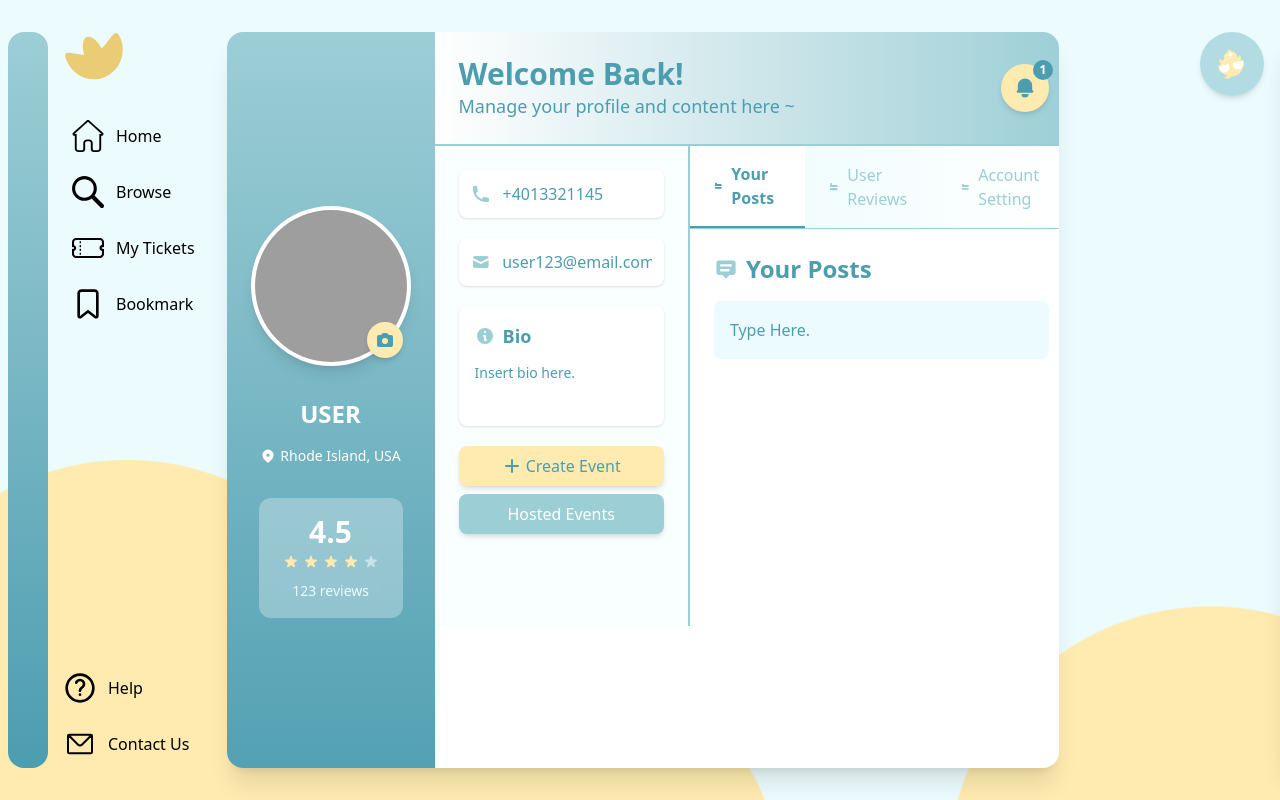
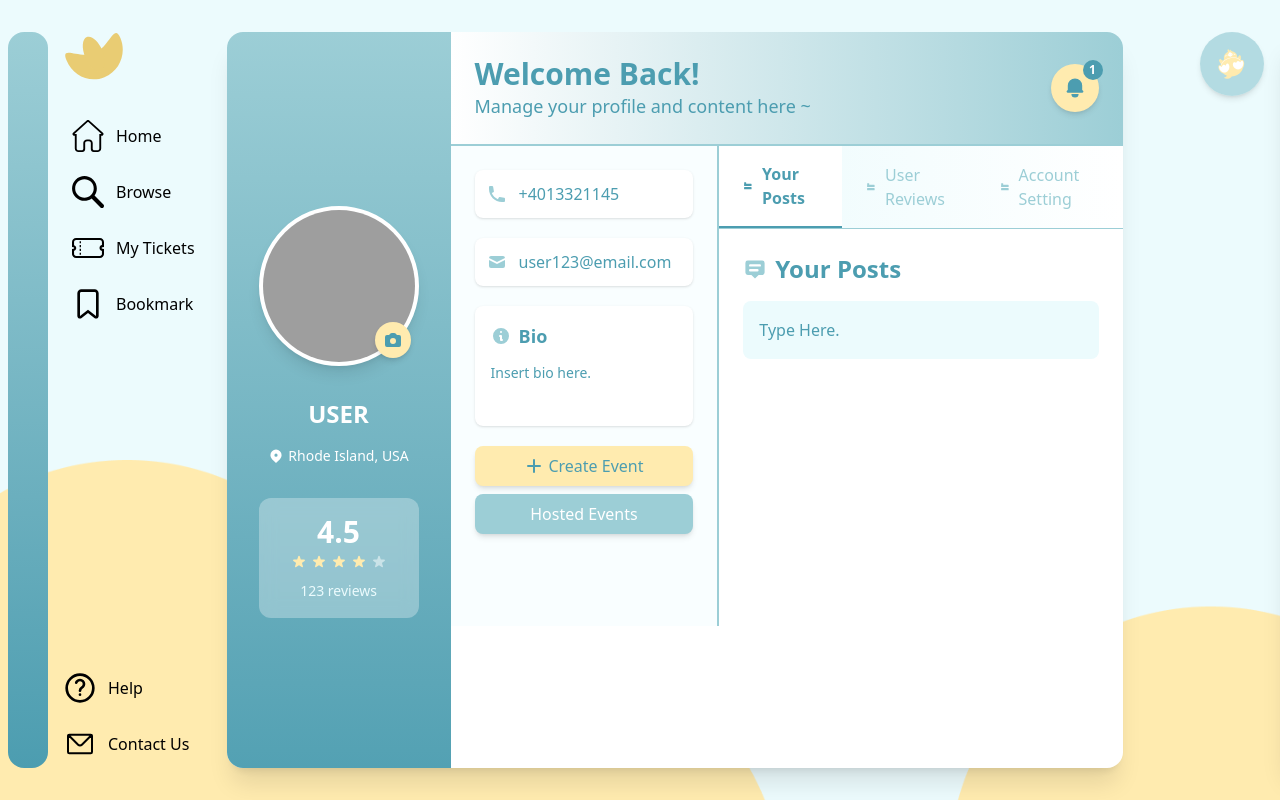
Before and after one commit to urkodi/EventSite, a React (Vite) app: page /profile in a window 1280 px wide. Built offline with nearby package versions, Linux system fonts and the light colour scheme; grey boxes are pictures that could not be loaded.

Commit message:
fixed profile width issue

```diff
--- a/src/pages/ProfilePage.tsx
+++ b/src/pages/ProfilePage.tsx
@@ -30,8 +30,8 @@ const ProfilePage = () => {
         <Sidenav />
     </div>
     <UserPanel />
-    <div className="min-h-screen max-w-[70%] sm:max-w-[50%] md:max-w-[65%] lg:max-w-[65%] py-8 flex items-center justify-center">
-      <div className="max-w-5xl w-full h-[100%] bg-white rounded-2xl shadow-xl overflow-hidden">
+    <div className="min-h-screen max-w-[70%] sm:max-w-[50%] md:max-w-[65%] lg:max-w-[70%] py-8 flex items-center justify-center">
+      <div className="w-full h-[100%] bg-white rounded-2xl shadow-xl overflow-hidden">
         <div className="flex flex-col md:flex-row">
           {/* Left Side - Profile Picture Column */}
           <div className="md:w-1/4 h-screen bg-gradient-to-b from-lightermoonstone to-moonstone px-8 flex flex-col items-center justify-center space-y-8">
```
